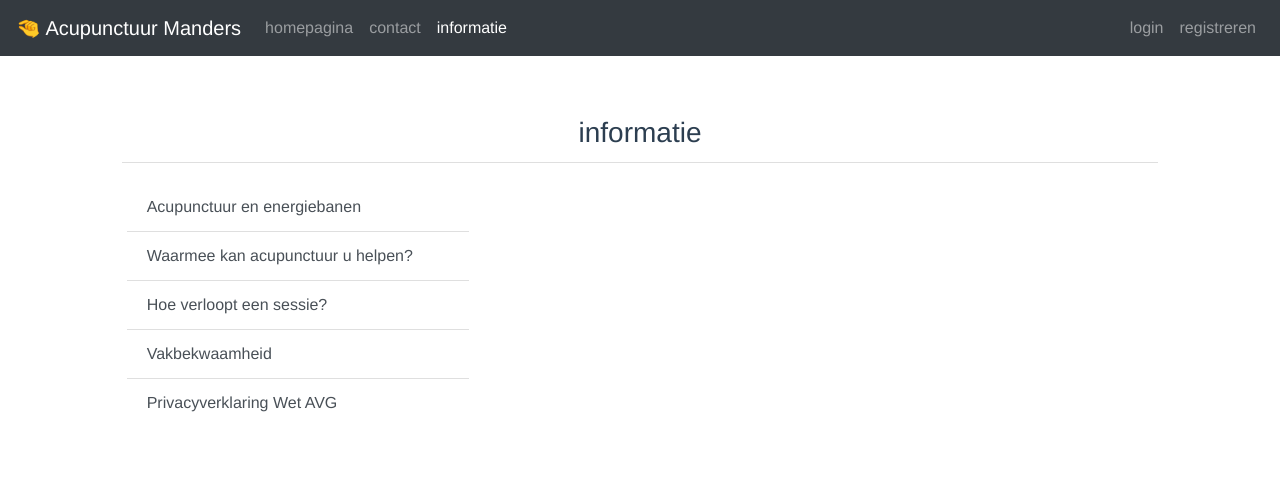
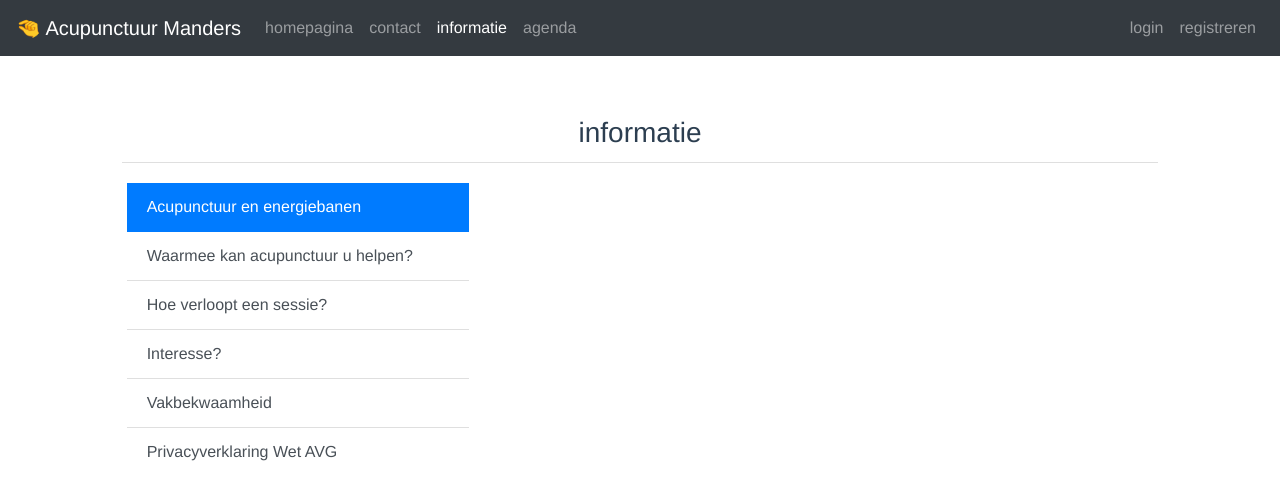
Before and after one commit to dvghub/manders-webui, a Vue app: page /#/informatie in a window 1280 px wide. Shown: the top 500 px of the page. Built offline with nearby package versions, Linux system fonts and the light colour scheme; no server answers; what @ckeditor/ckeditor5-vue, vue-axios-cors would draw is missing.

Commit message:
tuesday push

```diff
--- a/src/components/navi.vue
+++ b/src/components/navi.vue
@@ -8,22 +8,25 @@
         <div class="collapse navbar-collapse" id="dropdown">
             <ul class="navbar-nav mr-auto">
                 <li class="nav-item">
-                    <a class="nav-link" v-bind:class="{ active: homeActive }" href="/#/">homepagina</a>
+                    <a class="nav-link" v-bind:class="{ active: isActive('') }" href="/#/">homepagina</a>
                 </li>
                 <li class="nav-item">
-                    <a class="nav-link" v-bind:class="{ active: contactActive }" href="/#/contact">contact</a>
+                    <a class="nav-link" v-bind:class="{ active: isActive('contact') }" href="/#/contact">contact</a>
                 </li>
                 <li class="nav-item">
-                    <a class="nav-link" v-bind:class="{ active: infoActive }" href="/#/informatie">informatie</a>
+                    <a class="nav-link" v-bind:class="{ active: isActive('informatie') }" href="/#/informatie">informatie</a>
+                </li>
+                <li class="nav-item">
+                    <a class="nav-link" v-bind:class="{ active: isActive('agenda') }" href="/#/agenda">agenda</a>
                 </li>
             </ul>
 
             <ul class="navbar-nav ml-auto">
                 <li class="nav-item" v-if="this.$parent.user === null">
-                    <a class="nav-link" v-bind:class="{ active: loginActive }" href="/#/login">login</a>
+                    <a class="nav-link" v-bind:class="{ active: isActive('login') }" href="/#/login">login</a>
                 </li>
                 <li class="nav-item" v-if="this.$parent.user === null">
-                    <a class="nav-link" v-bind:class="{ active: registerActive }" href="/#/register">registreren</a>
+                    <a class="nav-link" v-bind:class="{ active: isActive('register') }" href="/#/register">registreren</a>
                 </li>
                 <li class="nav-item" v-if="this.$parent.user !== null">
                     <a class="nav-link" v-on:click="logout">uitloggen</a>
@@ -36,26 +39,12 @@
 <script>
   export default {
     methods: {
+      isActive(name) {
+        return this.$route.path === '/' + name
+      },
       logout() {
         this.$parent.user = null;
         sessionStorage.removeItem('user');
-      }
-    },
-    computed: {
-      homeActive() {
-        return this.$route.path === '/'
-      },
-      contactActive() {
-        return this.$route.path === '/contact'
-      },
-      infoActive() {
-        return this.$route.path === '/informatie'
-      },
-      loginActive() {
-        return this.$route.path === '/login'
-      },
-      registerActive() {
-        return this.$route.path === '/register'
       }
     },
     name: "navi"
--- a/src/router/index.js
+++ b/src/router/index.js
@@ -3,6 +3,7 @@ import VueRouter from 'vue-router'
 import home from '../views/home.vue'
 import contact from '../views/contact.vue'
 import information from '../views/information.vue'
+import agenda from '../views/agenda.vue'
 import login from '../views/login.vue'
 import register from '../views/register.vue'
 import notfound from '../views/notfound.vue'
@@ -31,6 +32,11 @@ const routes = [
     component: information
   },
   {
+    path: '/agenda',
+    name: 'agenda',
+    component: agenda
+  },
+  {
     path: '/login',
     name: 'login',
     component: login
--- /dev/null
+++ b/src/views/agenda.vue
@@ -0,0 +1,13 @@
+<template>
+    <div>suh</div>
+</template>
+
+<script>
+  export default {
+    name: "agenda"
+  }
+</script>
+
+<style scoped>
+
+</style>
--- a/src/views/information.vue
+++ b/src/views/information.vue
@@ -4,19 +4,22 @@
         <div class="row card-body text-left">
             <div class="col-12 col-md-4 p-0">
                 <div class="list-group-flush p-0">
-                    <a href="/#/informatie/energie" class="list-group-item list-group-item-action">
+                    <a href="/#/informatie/energie" class="list-group-item list-group-item-action " v-bind:class="{ active: page === 'energie'}">
                         Acupunctuur en energiebanen
                     </a>
-                    <a href="/#/informatie/helpen" class="list-group-item list-group-item-action">
+                    <a href="/#/informatie/helpen" class="list-group-item list-group-item-action " v-bind:class="{ active: page === 'helpen'}">
                         Waarmee kan acupunctuur u helpen?
                     </a>
-                    <a href="/#/informatie/sessie" class="list-group-item list-group-item-action">
+                    <a href="/#/informatie/sessie" class="list-group-item list-group-item-action " v-bind:class="{ active: page === 'sessie'}">
                         Hoe verloopt een sessie?
                     </a>
-                    <a href="/#/informatie/certificatie" class="list-group-item list-group-item-action">
+                    <a href="/#/informatie/interesse" class="list-group-item list-group-item-action " v-bind:class="{ active: page === 'interesse'}">
+                        Interesse?
+                    </a>
+                    <a href="/#/informatie/certificatie" class="list-group-item list-group-item-action " v-bind:class="{ active: page === 'certificatie'}">
                         Vakbekwaamheid
                     </a>
-                    <a href="/#/informatie/privacy" class="list-group-item list-group-item-action">
+                    <a href="/#/informatie/privacy" class="list-group-item list-group-item-action " v-bind:class="{ active: page === 'privacy'}">
                         Privacyverklaring Wet AVG
                     </a>
                 </div>
```
